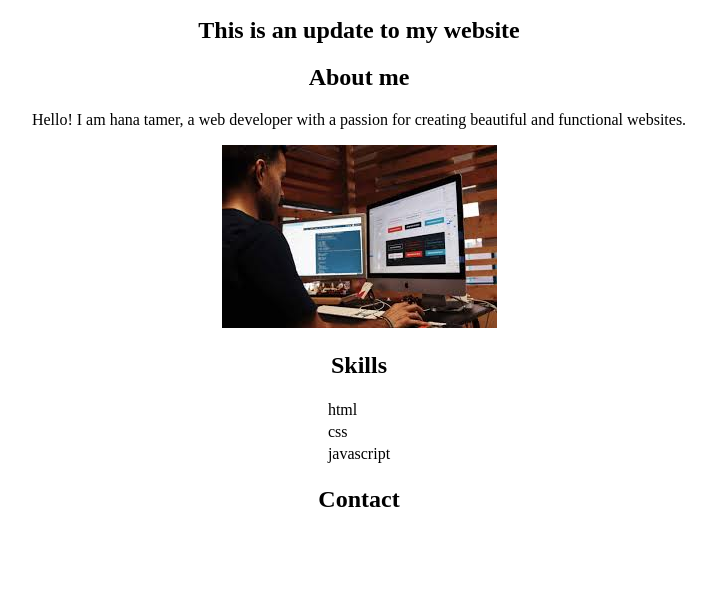
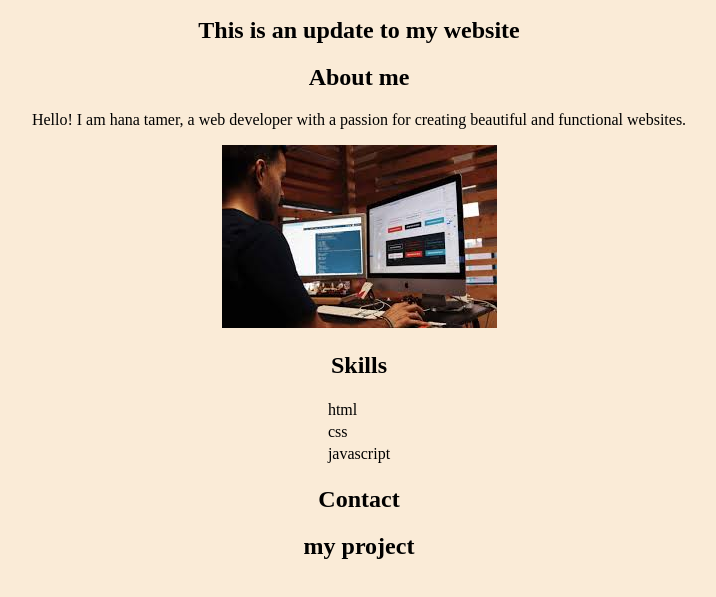
Before and after one commit to hannah-madkour/1.1-personal-Portfolio-P, a plain HTML site: page index.html in a window 1280 px wide. Shown: the part 101-698 px from the top of the page, without its empty margins (281-997 px from the left). Drawn offline with Linux system fonts and the light colour scheme.

Commit message:
add css and index

```diff
--- a/index.html
+++ b/index.html
@@ -4,6 +4,11 @@
     <meta charset="UTF-8" />
     <meta name="viewport" content="width=device-width, initial-scale=1.0" />
     <title>Document</title>
+    <style>
+      body {
+        background-color: antiquewhite;
+      }
+    </style>
   </head>
   <body>
     <center>
@@ -29,6 +34,7 @@
         </tr>
       </table>
       <h2>Contact</h2>
+      <h2>my project</h2>
     </center>
   </body>
 </html>
```
Also changed, not shown: Image20250819211703.png (deleted).
